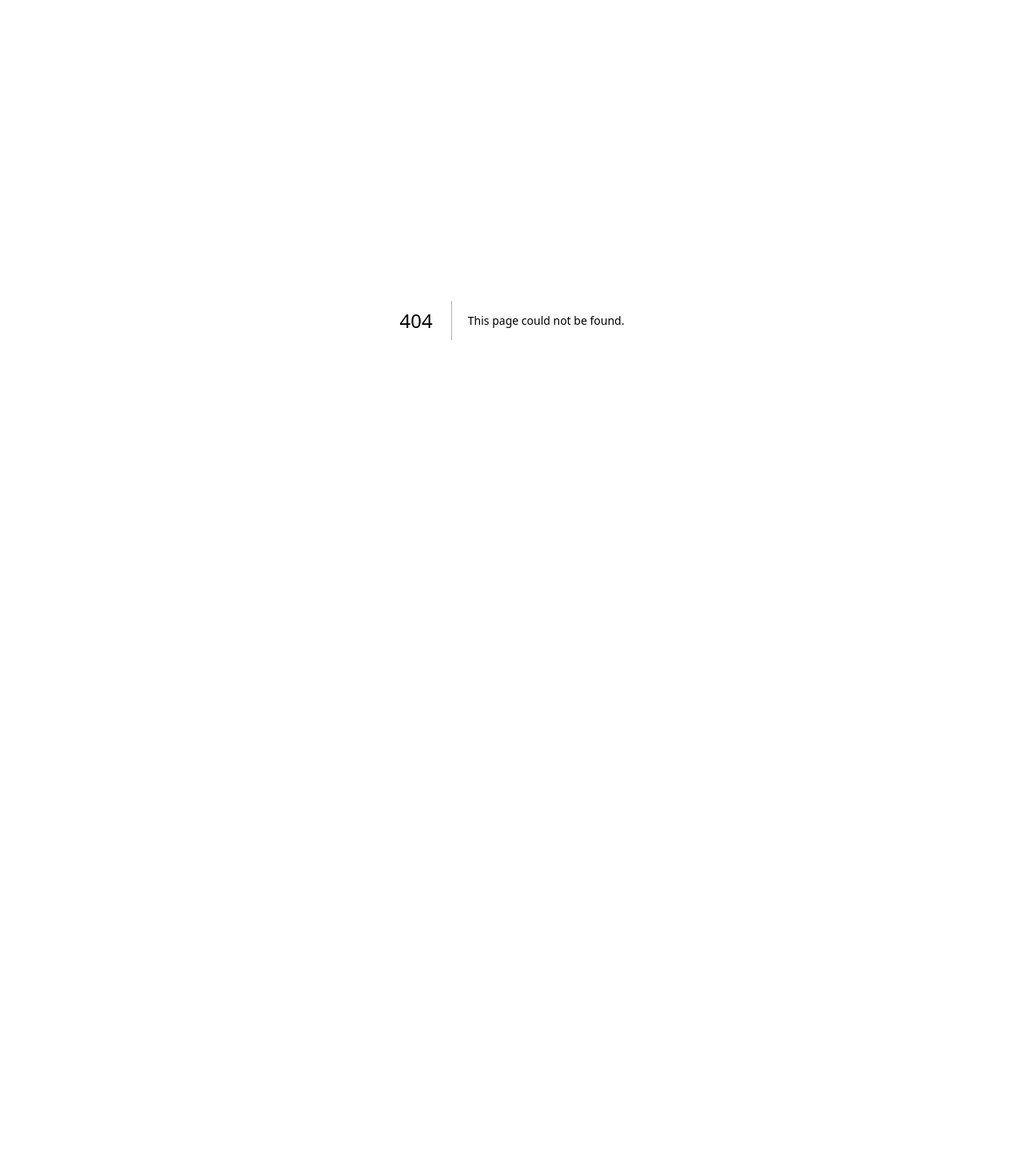
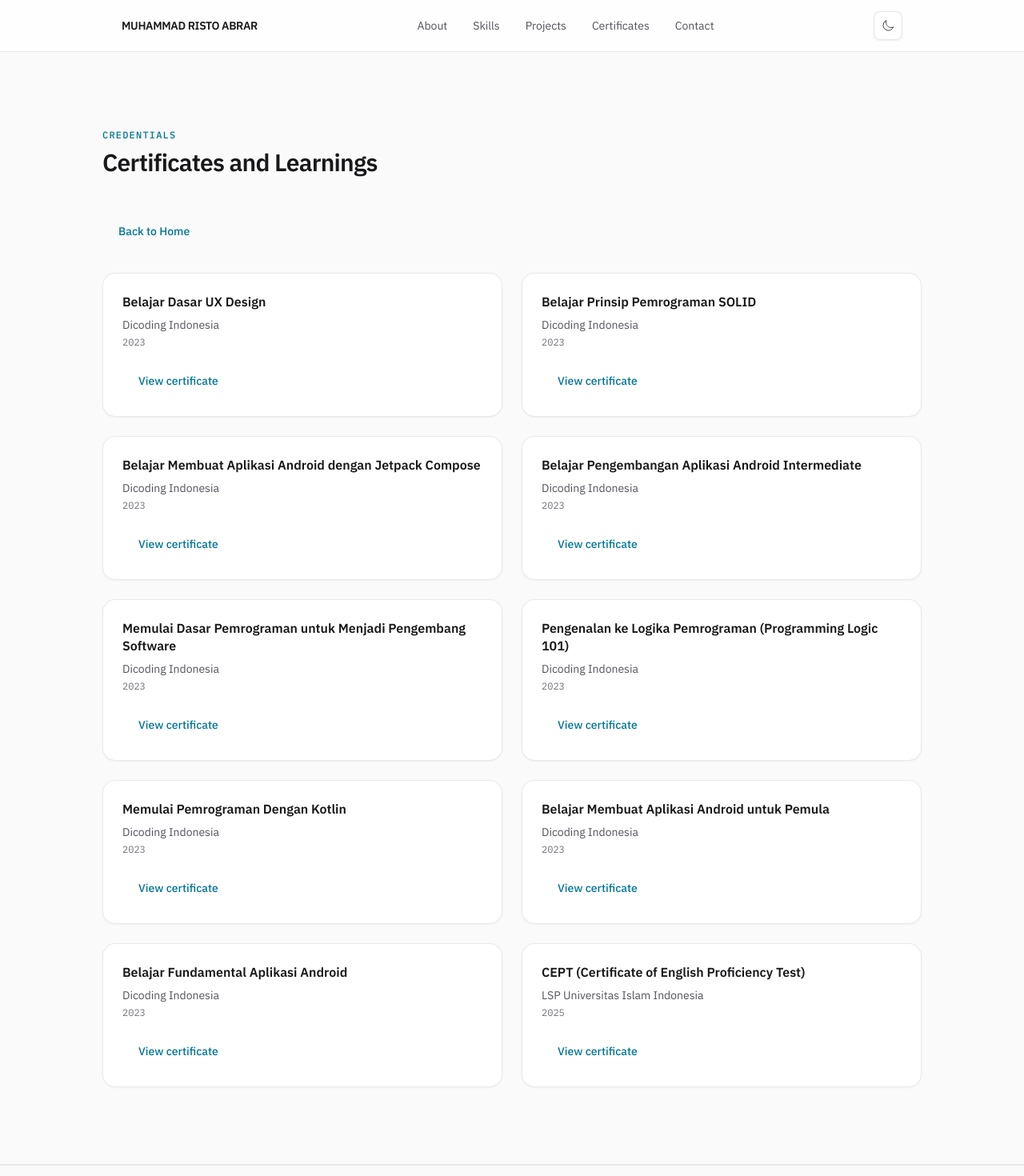
Before and after one commit to Murito-01/personal-portofolio, a Next.js app: page /certificates in a window 1280 px wide. Before the commit this address had no page. Shown: the top 1470 px of the page at 80% size. Before the commit the page ends 800 px from the top, so only its background shows below. Built offline with nearby package versions, Linux system fonts and the light colour scheme.

Commit message:
Add Certificates page and update Certificates section to highlight top credentials with a "View All" button.

```diff
--- /dev/null
+++ b/app/certificates/page.tsx
@@ -0,0 +1,50 @@
+import Footer from "@/components/Footer";
+import Navbar from "@/components/Navbar";
+import Button from "@/components/ui/Button";
+import Card from "@/components/ui/Card";
+import SectionTitle from "@/components/ui/SectionTitle";
+import { certificates } from "@/data/certificates";
+
+export default function CertificatesPage() {
+  return (
+    <>
+      <Navbar />
+      <main className="min-h-screen border-b border-zinc-200/80 px-5 py-20 sm:px-6 sm:py-24 dark:border-zinc-800/80">
+        <div className="mx-auto max-w-5xl">
+          <SectionTitle eyebrow="Credentials">Certificates and Learnings</SectionTitle>
+
+          <div className="mb-8">
+            <Button href="/#certificates" variant="ghost">
+              Back to Home
+            </Button>
+          </div>
+
+          <div className="grid gap-5 sm:grid-cols-2 sm:gap-6">
+            {certificates.map((cert) => {
+              const external = cert.link.startsWith("http");
+              return (
+                <Card key={`${cert.title}-${cert.year}`}>
+                  <h3 className="mb-2 text-base font-semibold leading-snug text-zinc-900 dark:text-zinc-50">
+                    {cert.title}
+                  </h3>
+                  <p className="text-sm text-zinc-600 dark:text-zinc-400">{cert.issuer}</p>
+                  <p className="mb-5 mt-1 font-mono text-xs text-zinc-500 dark:text-zinc-500">
+                    {cert.year}
+                  </p>
+                  <Button
+                    href={cert.link}
+                    variant="ghost"
+                    {...(external ? { target: "_blank", rel: "noopener noreferrer" } : {})}
+                  >
+                    View certificate
+                  </Button>
+                </Card>
+              );
+            })}
+          </div>
+        </div>
+      </main>
+      <Footer />
+    </>
+  );
+}
--- a/components/sections/Certificates.tsx
+++ b/components/sections/Certificates.tsx
@@ -5,11 +5,13 @@ import SectionTitle from "@/components/ui/SectionTitle";
 import { certificates } from "@/data/certificates";
 
 export default function Certificates() {
+  const highlighted = certificates.slice(0, 4);
+
   return (
     <Section id="certificates">
       <SectionTitle eyebrow="Credentials">Certificates</SectionTitle>
-      <div className="grid gap-5 sm:grid-cols-2 sm:gap-6">
-        {certificates.map((cert) => {
+      <div id="certificates-list" className="grid gap-5 sm:grid-cols-2 sm:gap-6">
+        {highlighted.map((cert) => {
           const external = cert.link.startsWith("http");
           return (
             <Card key={`${cert.title}-${cert.year}`}>
@@ -31,6 +33,13 @@ export default function Certificates() {
           );
         })}
       </div>
+      {certificates.length > 4 && (
+        <div className="mt-8 flex justify-center">
+          <Button href="/certificates" variant="secondary">
+            View All
+          </Button>
+        </div>
+      )}
     </Section>
   );
 }
--- a/components/sections/Contact.tsx
+++ b/components/sections/Contact.tsx
@@ -1,4 +1,3 @@
-import type { SVGProps } from "react";
 import Button from "@/components/ui/Button";
 import Section from "@/components/ui/Section";
 import SectionTitle from "@/components/ui/SectionTitle";
@@ -8,7 +7,7 @@ const iconBtn =
   "inline-flex h-11 w-11 shrink-0 items-center justify-center rounded-lg p-0 transition duration-200";
 
 export default function Contact() {
-  const { blurb, email, github, whatsapp, telegram, linkedin } = profile.contact;
+  const { blurb, email, github, linkedin } = profile.contact;
 
   return (
     <Section id="contact" className="border-b-0">
@@ -44,7 +43,7 @@ export default function Contact() {
   );
 }
 
-function MailIcon(props: SVGProps<SVGSVGElement>) {
+function MailIcon(props: React.SVGProps<SVGSVGElement>) {
   return (
     <svg fill="none" stroke="currentColor" strokeWidth={2} viewBox="0 0 24 24" {...props}>
       <path
@@ -56,7 +55,7 @@ function MailIcon(props: SVGProps<SVGSVGElement>) {
   );
 }
 
-function GithubIcon(props: SVGProps<SVGSVGElement>) {
+function GithubIcon(props: React.SVGProps<SVGSVGElement>) {
   return (
     <svg fill="currentColor" viewBox="0 0 24 24" {...props}>
       <path
@@ -68,23 +67,7 @@ function GithubIcon(props: SVGProps<SVGSVGElement>) {
   );
 }
 
-function WhatsAppIcon(props: SVGProps<SVGSVGElement>) {
-  return (
-    <svg fill="currentColor" viewBox="0 0 24 24" {...props}>
-      <path d="M17.472 14.382c-.297-.149-1.758-.867-2.03-.967-.273-.099-.471-.148-.67.15-.197.297-.767.966-.94 1.164-.173.199-.347.223-.644.075-.297-.15-1.255-.463-2.39-1.475-.883-.788-1.48-1.761-1.653-2.059-.173-.297-.018-.458.13-.606.134-.133.298-.347.446-.52.149-.174.198-.298.298-.497.099-.198.05-.371-.025-.52-.075-.149-.669-1.612-.916-2.207-.242-.579-.487-.5-.669-.51-.173-.008-.371-.01-.57-.01-.198 0-.52.074-.792.372-.272.297-1.04 1.016-1.04 2.479 0 1.462 1.065 2.875 1.213 3.074.149.198 2.096 3.2 5.077 4.487.709.306 1.262.489 1.694.625.712.227 1.36.195 1.871.118.571-.085 1.758-.719 2.006-1.413.248-.694.248-1.289.173-1.413-.074-.124-.272-.198-.57-.347m-5.421 7.403h-.004a9.87 9.87 0 01-5.031-1.378l-.361-.214-3.741.982.998-3.648-.235-.374a9.86 9.86 0 01-1.51-5.26c.001-5.45 4.436-9.884 9.888-9.884 2.64 0 5.122 1.03 6.988 2.898a9.825 9.825 0 012.893 6.994c-.003 5.45-4.435 9.884-9.885 9.884m8.413-18.297A11.815 11.815 0 0012.05 0C5.495 0 .16 5.335.157 11.892c0 2.096.547 4.142 1.588 5.945L.057 24l6.305-1.654a11.882 11.882 0 005.683 1.448h.005c6.554 0 11.89-5.335 11.893-11.893a11.821 11.821 0 00-3.48-8.413z" />
-    </svg>
-  );
-}
-
-function TelegramIcon(props: SVGProps<SVGSVGElement>) {
-  return (
-    <svg fill="currentColor" viewBox="0 0 24 24" {...props}>
-      <path d="M11.944 0A12 12 0 0 0 0 12a12 12 0 0 0 12 12 12 12 0 0 0 12-12A12 12 0 0 0 12 0a12 12 0 0 0-.056 0zm4.962 7.224c.1-.002.321.023.465.14a.506.506 0 0 1 .171.325c.016.093.036.306.02.472-.18 1.898-.962 6.502-1.36 8.627-.168.9-.499 1.201-.82 1.23-.696.065-1.225-.46-1.9-.902-1.056-.693-1.653-1.124-2.678-1.8-1.185-.78-.417-1.21.258-1.91.177-.184 3.247-2.977 3.307-3.23.007-.032.014-.15-.056-.212s-.174-.041-.249-.024c-.106.024-1.793 1.14-5.061 3.345-.48.33-.913.49-1.302.48-.428-.008-1.252-.241-1.865-.44-.752-.245-1.349-.374-1.297-.789.027-.216.325-.437.893-.663 3.498-1.524 5.83-2.529 6.998-3.014 3.332-1.386 4.025-1.627 4.476-1.635z" />
-    </svg>
-  );
-}
-
-function LinkedInIcon(props: SVGProps<SVGSVGElement>) {
+function LinkedInIcon(props: React.SVGProps<SVGSVGElement>) {
   return (
     <svg fill="currentColor" viewBox="0 0 24 24" {...props}>
       <path d="M20.447 20.452h-3.554v-5.569c0-1.328-.027-3.037-1.852-3.037-1.853 0-2.136 1.445-2.136 2.939v5.667H9.351V9h3.414v1.561h.046c.477-.9 1.637-1.85 3.37-1.85 3.601 0 4.267 2.37 4.267 5.455v6.286zM5.337 7.433c-1.144 0-2.063-.926-2.063-2.065 0-1.138.92-2.063 2.063-2.063 1.14 0 2.064.925 2.064 2.063 0 1.139-.925 2.065-2.064 2.065zm1.782 13.019H3.555V9h3.564v11.452zM22.225 0H1.771C.792 0 0 .774 0 1.729v20.542C0 23.227.792 24 1.771 24h20.451C23.2 24 24 23.227 24 22.271V1.729C24 .774 23.2 0 22.222 0h.003z" />
--- a/components/sections/Hero.tsx
+++ b/components/sections/Hero.tsx
@@ -28,11 +28,20 @@ export default function Hero() {
           <p className="mb-3 font-mono text-xs font-medium uppercase tracking-widest text-cyan-700 dark:text-cyan-400">
             Portfolio
           </p>
-          <p className="mb-2 text-sm text-zinc-500 dark:text-zinc-400">Hi, I&apos;m</p>
+          <p className="mb-2 text-sm text-zinc-500 dark:text-zinc-400">
+            Hi, I&apos;m
+          </p>
           <h1 className="mb-4 text-4xl font-semibold tracking-tight text-balance text-zinc-900 sm:text-5xl md:text-6xl dark:text-zinc-50">
             {profile.name}
           </h1>
-          <p className="mb-6 text-lg text-zinc-700 dark:text-zinc-300">{profile.role}</p>
+          <div className="mb-6">
+            <p className="text-lg text-zinc-700 dark:text-zinc-300">
+              {profile.role}
+            </p>
+            <p className="mt-1 text-sm font-medium text-cyan-600 dark:text-cyan-400">
+              {profile.tagline}
+            </p>
+          </div>
           <p className="mb-10 text-base leading-relaxed text-zinc-600 dark:text-zinc-400">
             {profile.intro}
           </p>
@@ -48,7 +57,9 @@ export default function Hero() {
           <p className="mb-2 font-mono text-xs font-medium uppercase tracking-widest text-cyan-700 dark:text-cyan-400">
             Focus
           </p>
-          <p className="leading-relaxed text-zinc-700 dark:text-zinc-300">{profile.focusArea}</p>
+          <p className="leading-relaxed text-zinc-700 dark:text-zinc-300">
+            {profile.focusArea}
+          </p>
         </div>
       </div>
     </section>
--- a/data/certificates.ts
+++ b/data/certificates.ts
@@ -1,14 +1,62 @@
 export const certificates = [
+  {
+    title: "Belajar Dasar UX Design",
+    issuer: "Dicoding Indonesia",
+    year: "2023",
+    link: "https://www.dicoding.com/certificates/07Z6VLN1MXQR",
+  },
+  {
+    title: "Belajar Prinsip Pemrograman SOLID",
+    issuer: "Dicoding Indonesia",
+    year: "2023",
+    link: "https://www.dicoding.com/certificates/4EXGN99O9ZRL",
+  },
+  {
+    title: "Belajar Membuat Aplikasi Android dengan Jetpack Compose",
+    issuer: "Dicoding Indonesia",
+    year: "2023",
+    link: "https://www.dicoding.com/certificates/RVZKOE9GOPD5",
+  },
+  {
+    title: "Belajar Pengembangan Aplikasi Android Intermediate",
+    issuer: "Dicoding Indonesia",
+    year: "2023",
+    link: "https://www.dicoding.com/certificates/JLX1D41MJZ72",
+  },
   {
     title: "Memulai Dasar Pemrograman untuk Menjadi Pengembang Software",
     issuer: "Dicoding Indonesia",
     year: "2023",
-      link: "#",
+    link: "https://www.dicoding.com/certificates/0LZ0GNQ0KX65",
   },
   {
-      title: "Pengenalan ke logika Pemrograman (Programming Logic 101)",
+    title: "Pengenalan ke Logika Pemrograman (Programming Logic 101)",
     issuer: "Dicoding Indonesia",
     year: "2023",
-      link: "#",
+    link: "https://www.dicoding.com/certificates/QLZ92O40DX5D",
+  },
+  {
+    title: "Memulai Pemrograman Dengan Kotlin",
+    issuer: "Dicoding Indonesia",
+    year: "2023",
+    link: "https://www.dicoding.com/certificates/81P28D6M8POY",
+  },
+  {
+    title: "Belajar Membuat Aplikasi Android untuk Pemula",
+    issuer: "Dicoding Indonesia",
+    year: "2023",
+    link: "https://www.dicoding.com/certificates/L4PQ6KKOVPO1",
+  },
+  {
+    title: "Belajar Fundamental Aplikasi Android",
+    issuer: "Dicoding Indonesia",
+    year: "2023",
+    link: "https://www.dicoding.com/certificates/1RXY6NKOQZVM",
+  },
+  {
+    title: "CEPT (Certificate of English Proficiency Test)",
+    issuer: "LSP Universitas Islam Indonesia",
+    year: "2025",
+    link: "https://drive.google.com/file/d/1IcvE2s-vWzWMImot9vzdWWyzDEEA9Fxv/view",
   },
 ];
--- a/data/profile.ts
+++ b/data/profile.ts
@@ -1,6 +1,7 @@
 export const profile = {
   name: "Muhammad Risto Abrar",
   role: "Full-Stack Developer",
+  tagline: "Deep in vibe-coding ⚡",
   intro:
     "I build scalable, user-focused web applications with modern technologies — including decentralized systems where trust and verification matter.",
   focusArea:
```
Lines whose indentation alone changed are shown as unchanged.
